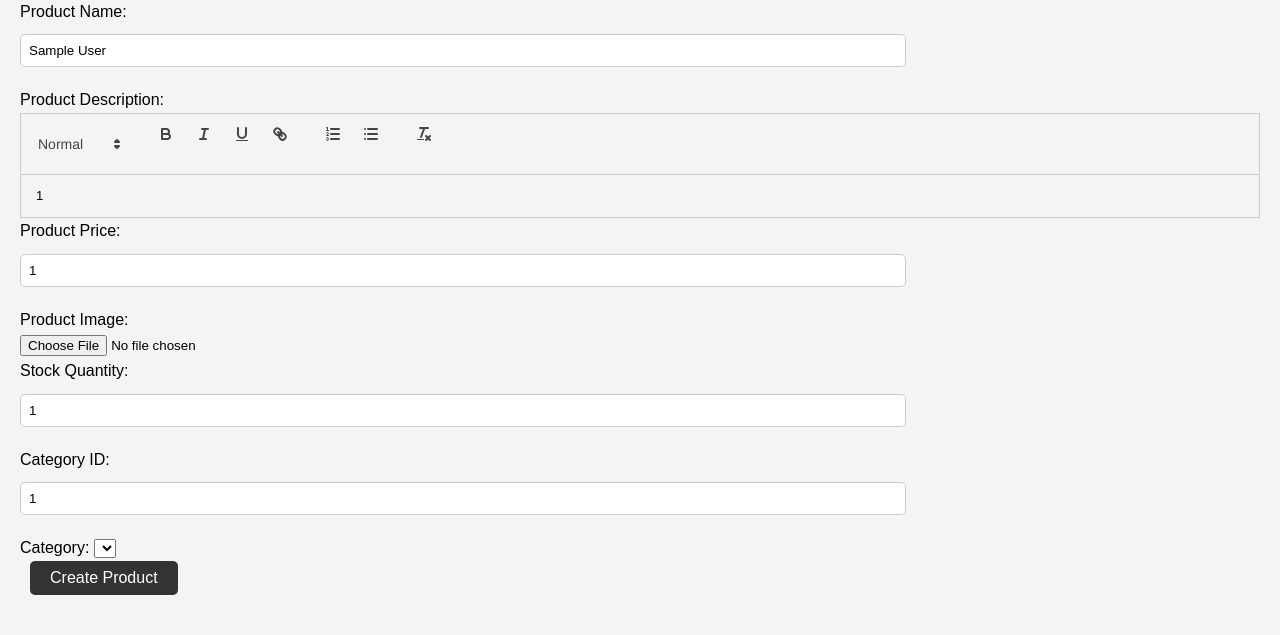
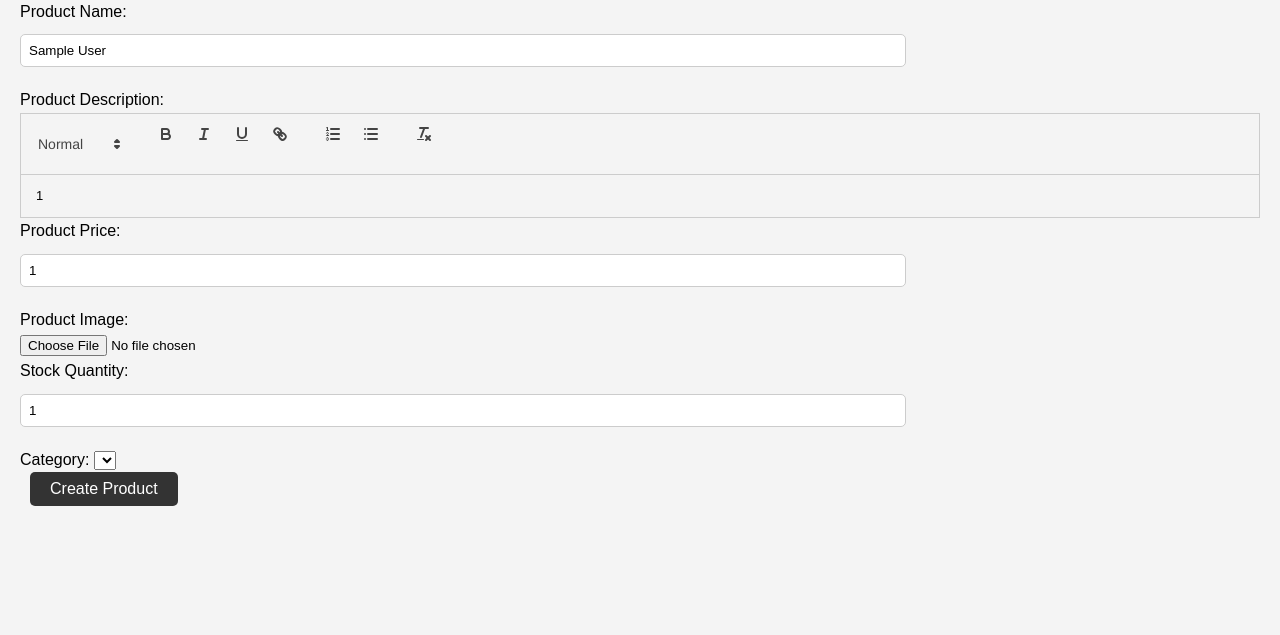
Before and after one commit to ttwei3/web2-naianbearings, a PHP site: page /create.php in a window 1280 px wide. Shown: the part 173-808 px from the top of the page. After the commit the page ends 679 px from the top, so only its background shows below. Run offline with PHP 8.4, Linux system fonts and the light colour scheme; the visitor is signed in with stand-in values (Sample User, id 1); data that the repository does not hold is empty; some libraries are stand-ins or nearby versions.

Commit message:
Update create.php
Delete unnecessary part: Category ID

```diff
--- a/create.php
+++ b/create.php
@@ -139,9 +139,6 @@ if ($_SERVER["REQUEST_METHOD"] == "POST") {
         <label for="stock_quantity">Stock Quantity:</label><br>
         <input type="number" id="stock_quantity" name="stock_quantity" required value="<?php echo isset($_SESSION['stock_quantity']) ? $_SESSION['stock_quantity'] : ''; ?>"><br>
 
-        <label for="category_id">Category ID:</label><br>
-        <input type="number" id="category_id" name="category_id" required value="<?php echo isset($_SESSION['category_id']) ? $_SESSION['category_id'] : ''; ?>"><br>
-
         <label for="category_id">Category:</label>
         <select name="category_id" id="category_id">
             <?php foreach ($categories as $category): ?>
```
